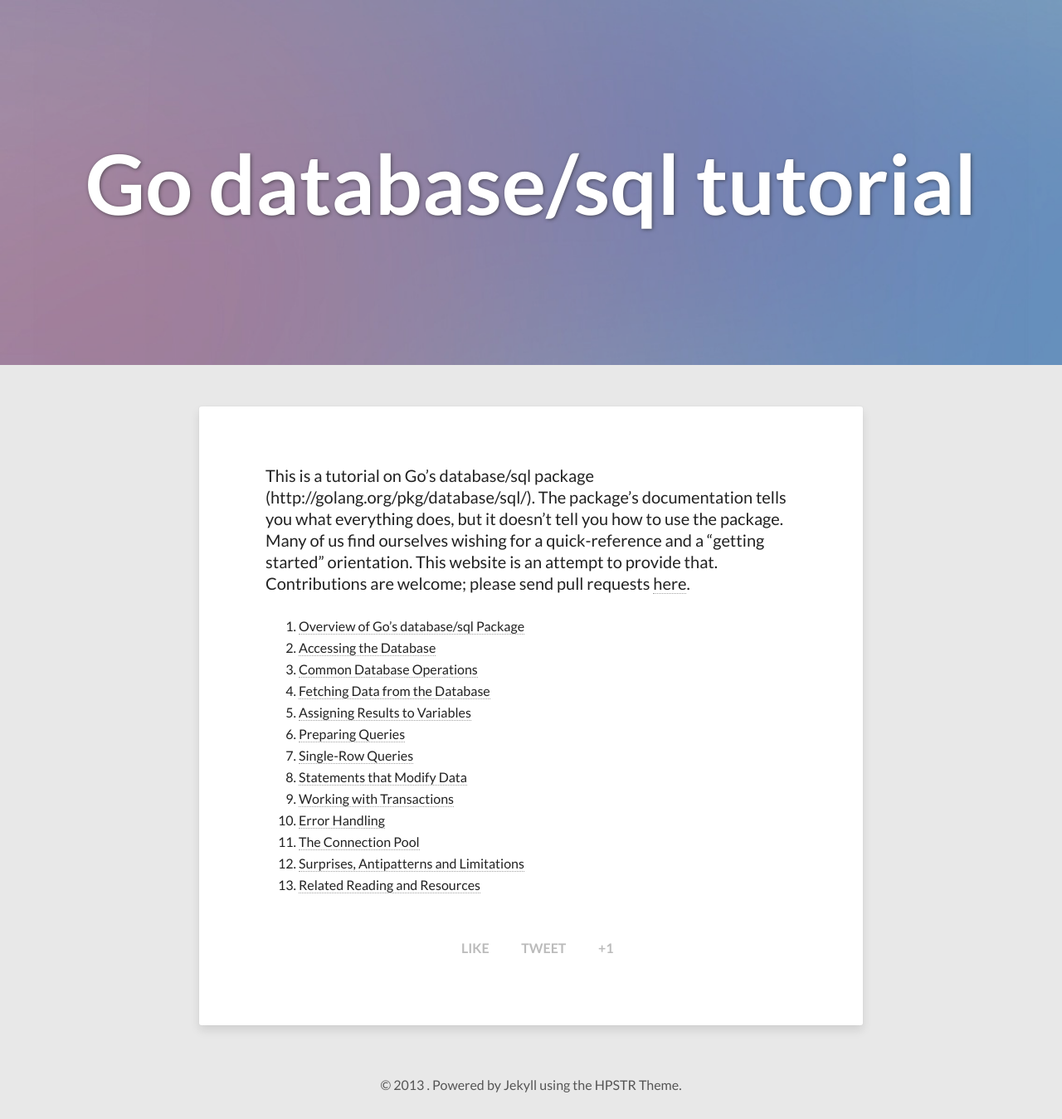
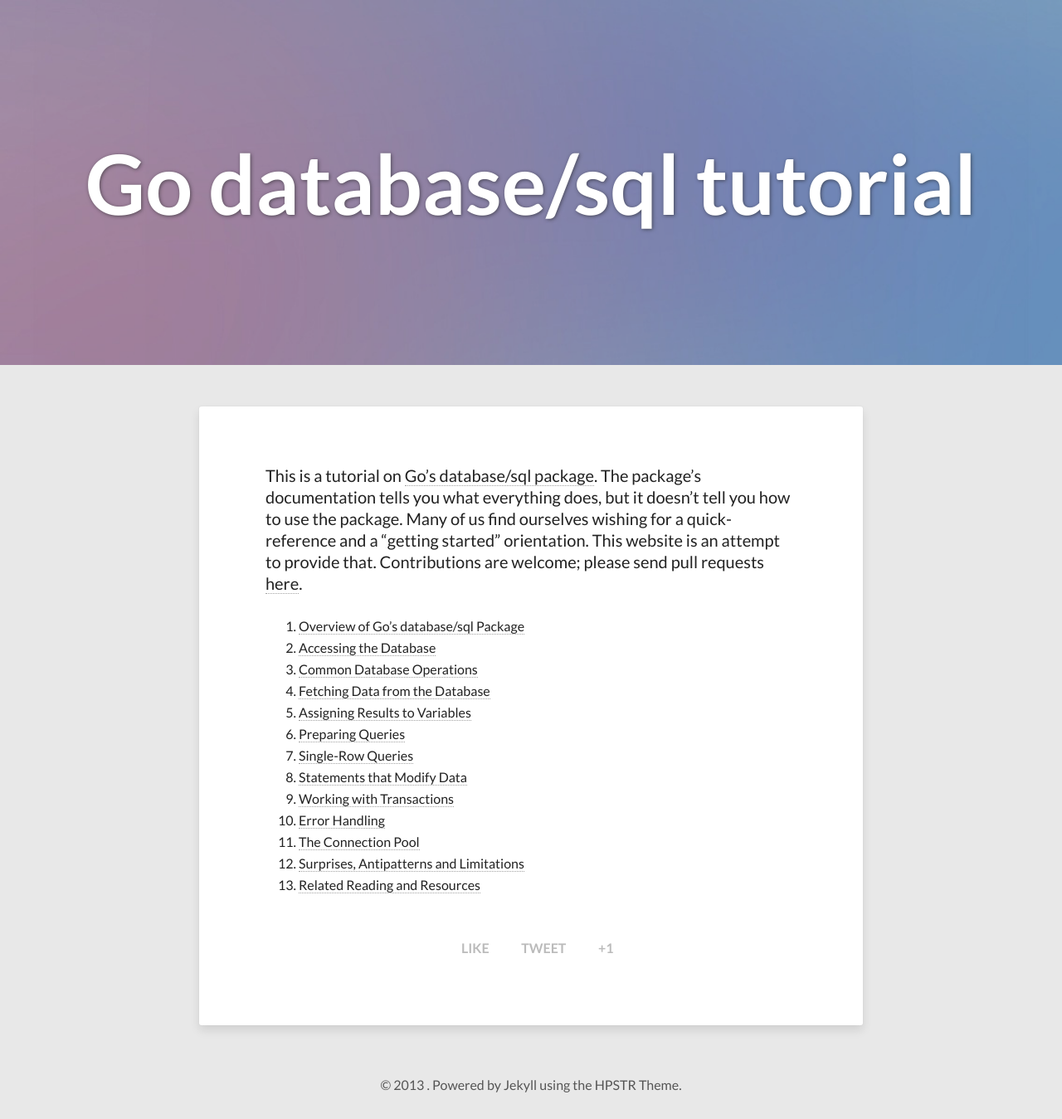
Before and after one commit to VividCortex/go-database-sql-tutorial, a Jekyll site: the page built from index.md, in a window 1280 px wide. Shown: the whole page at 83% size. Built offline with Jekyll 4.4.1, drawn with Linux system fonts in a browser that asks for light colours; nearby versions of some CDN libraries.

Commit message:
Update index.md

```diff
--- a/index.md
+++ b/index.md
@@ -8,8 +8,8 @@
 share: true
 ---
 
-This is a tutorial on Go's database/sql package
-(http://golang.org/pkg/database/sql/).  The package's documentation tells you
+This is a tutorial on [Go's database/sql package](http://golang.org/pkg/database/sql/).
+The package's documentation tells you
 what everything does, but it doesn't tell you how to use the package. Many of us
 find ourselves wishing for a quick-reference and a "getting started"
 orientation. This website is an attempt to provide that. Contributions are
```
